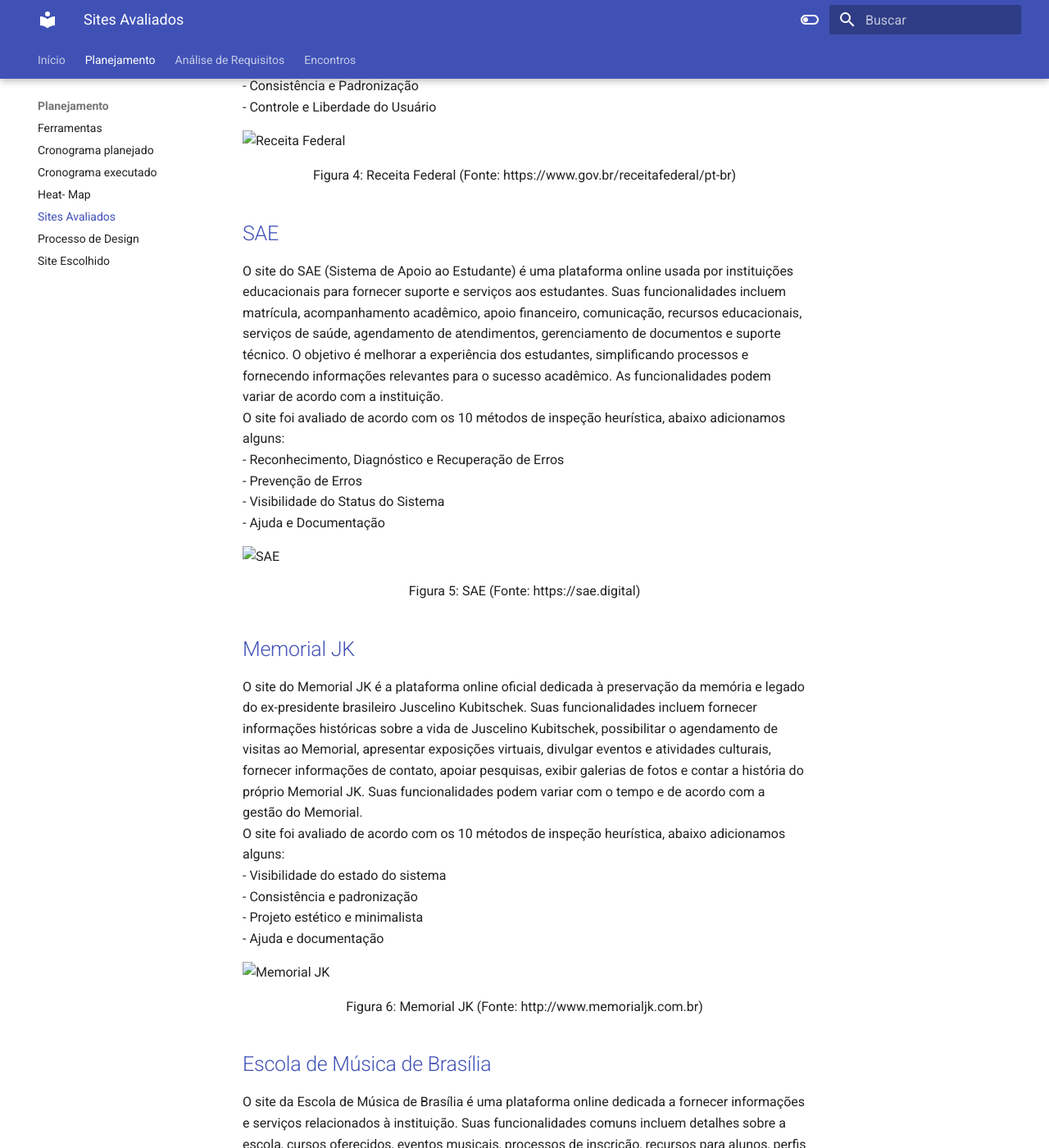
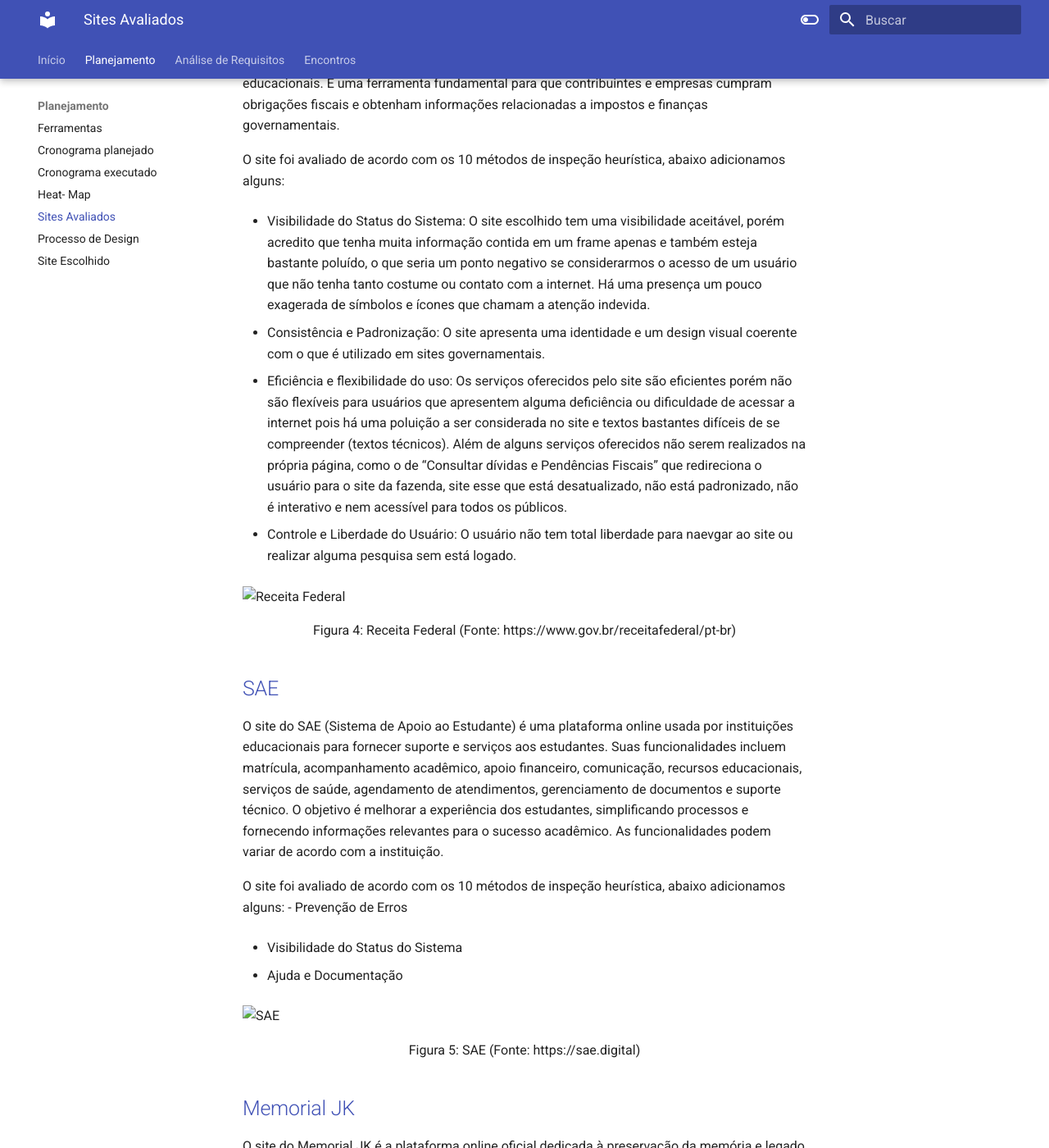
Before and after one commit to Interacao-Humano-Computador/2023.2--BRB-Mobilidade, an MkDocs documentation site: the page built from docs/planejamentoProj/lista_Site.md, in a window 1280 px wide and 1400 px high, scrolled down 1824 px. Shown: the whole window at 82% size. Built offline with MkDocs 1.6.1 and Material for MkDocs 9.7.7, drawn with Linux system fonts in a browser that asks for light colours; some of the changed text lies outside the part shown.

Commit message:
att lista de site

```diff
--- a/docs/planejamentoProj/lista_Site.md
+++ b/docs/planejamentoProj/lista_Site.md
@@ -7,13 +7,19 @@
 Antes de chegarmos à conclusão de que o Brb Mobilidade era a opção mais adequada, o grupo apresentou alguns outros sites que também poderiam ser relevantes. Abaixo há uma lista de todos os sites que foram avaliados.
 
 ## [GOV](https://www.gov.br/fazenda/pt-br)
-O GOV É uma plataforma online oferecida por uma entidade governamental responsável pelas finanças e receitas públicas em um país. Ele oferece várias funcionalidades, incluindo informações fiscais e tributárias, acesso a documentos e formulários, calculadoras de impostos, consultas, acompanhamento de reembolsos, publicações econômicas, notícias, serviços online, informações sobre programas de incentivo fiscal e recursos educacionais.  <br>
-Esse site foi projetado para ajudar contribuintes e empresas a entender e cumprir obrigações fiscais e regulatórias, além de fornecer informações econômicas relevantes. <br>
-O site foi avaliado de acordo com os 10 métodos de inspeção heurística, abaixo adicionamos alguns: <br>
-- Ajuda e documentação <br>
-- Controle e liberdade do usuário <br>
-- Reconhecimento em vez de memorização <br>
-- Prevenção de erros <br>
+O GOV É uma plataforma online oferecida por uma entidade governamental responsável pelas finanças e receitas públicas em um país. Ele oferece várias funcionalidades, incluindo informações fiscais e tributárias, acesso a documentos e formulários, calculadoras de impostos, consultas, acompanhamento de reembolsos, publicações econômicas, notícias, serviços online, informações sobre programas de incentivo fiscal e recursos educacionais.
+
+Esse site foi projetado para ajudar contribuintes e empresas a entender e cumprir obrigações fiscais e regulatórias, além de fornecer informações econômicas relevantes.
+
+O site foi avaliado de acordo com os 10 métodos de inspeção heurística, abaixo adicionamos alguns:
+
+- Ajuda e documentação
+
+- Controle e liberdade do usuário
+
+- Reconhecimento em vez de memorização
+
+- Prevenção de erros
 
 ![Ministério da Fazenda](assets/minis%20fazenda.png)
 
@@ -23,13 +29,19 @@
 
 
 ## [Inep](https://www.gov.br/inep/pt-br)
-O site do INEP (Instituto Nacional de Estudos e Pesquisas Educacionais Anísio Teixeira) é uma plataforma online do governo brasileiro que disponibiliza informações e serviços relacionados à educação. Suas principais funcionalidades incluem a divulgação de resultados de avaliações, consulta de notas, inscrição em exames, acesso a dados educacionais, pesquisas, informações sobre o Censo Escolar, legislação educacional, provas anteriores, notícias e orientações. <br>
-É uma ferramenta essencial para estudantes, educadores e pesquisadores interessados no sistema educacional brasileiro.<br>
-O site foi avaliado de acordo com os 10 métodos de inspeção heurística, abaixo adicionamos alguns: <br>
-- Controle e Liberdade do Usuário <br>
-- Prevenção de Erros <br>
-- Reconhecimento, Diagnóstico e Recuperação de Erros <br>
-- Ajuda e Documentação <br>
+O site do INEP (Instituto Nacional de Estudos e Pesquisas Educacionais Anísio Teixeira) é uma plataforma online do governo brasileiro que disponibiliza informações e serviços relacionados à educação. Suas principais funcionalidades incluem a divulgação de resultados de avaliações, consulta de notas, inscrição em exames, acesso a dados educacionais, pesquisas, informações sobre o Censo Escolar, legislação educacional, provas anteriores, notícias e orientações.
+
+É uma ferramenta essencial para estudantes, educadores e pesquisadores interessados no sistema educacional brasileiro.
+
+O site foi avaliado de acordo com os 10 métodos de inspeção heurística, abaixo adicionamos alguns:
+
+- Controle e Liberdade do Usuário
+
+- Prevenção de Erros
+
+- Reconhecimento, Diagnóstico e Recuperação de Erros
+
+- Ajuda e Documentação
 
 ![Inep](assets/inep.png)
 
@@ -39,12 +51,31 @@
 
 
 ## [Receita Federal](https://www.gov.br/receitafederal/pt-br)
-O site da Receita Federal é uma plataforma online oferecida pela agência governamental responsável pela administração de impostos federais em um país. Suas funcionalidades incluem informações tributárias, acesso a documentos e formulários, calculadoras de impostos, consulta de situação fiscal, acompanhamento de restituições, serviços online para transações fiscais, publicações e notícias econômicas, informações sobre programas de incentivo fiscal e recursos educacionais. É uma ferramenta fundamental para que contribuintes e empresas cumpram obrigações fiscais e obtenham informações relacionadas a impostos e finanças governamentais. <br>
-O site foi avaliado de acordo com os 10 métodos de inspeção heurística, abaixo adicionamos alguns: <br>
-- Flexibilidade e Eficiência de Uso <br>
-- Design Estético e Minimalista <br>
-- Consistência e Padronização <br>
-- Controle e Liberdade do Usuário <br>
+O site da Receita Federal é uma plataforma online oferecida pela agência governamental responsável pela administração de impostos federais em um país. Suas funcionalidades incluem informações tributárias, acesso a documentos e formulários, calculadoras de impostos, consulta de situação fiscal, acompanhamento de restituições, serviços online para transações fiscais, publicações e notícias econômicas, informações sobre programas de incentivo fiscal e recursos educacionais. É uma ferramenta fundamental para que contribuintes e empresas cumpram obrigações fiscais e obtenham informações relacionadas a impostos e finanças governamentais.
+
+O site foi avaliado de acordo com os 10 métodos de inspeção heurística, abaixo adicionamos alguns:
+
+- Visibilidade do Status do Sistema: O site escolhido tem uma visibilidade
+aceitável, porém acredito que tenha muita informação contida em um frame
+apenas e também esteja bastante poluído, o que seria um ponto negativo se
+considerarmos o acesso de um usuário que não tenha tanto costume ou
+contato com a internet. Há uma presença um pouco exagerada de símbolos e
+ícones que chamam a atenção indevida.
+
+- Consistência e Padronização: O site apresenta uma identidade e um design
+visual coerente com o que é utilizado em sites governamentais.
+
+- Eficiência e flexibilidade do uso: Os serviços oferecidos pelo site são
+eficientes porém não são flexíveis para usuários que apresentem alguma
+deficiência ou dificuldade de acessar a internet pois há uma poluição a ser
+considerada no site e textos bastantes difíceis de se compreender (textos
+técnicos). Além de alguns serviços oferecidos não serem realizados na
+própria página, como o de “Consultar dívidas e Pendências Fiscais” que
+redireciona o usuário para o site da fazenda, site esse que está desatualizado,
+não está padronizado, não é interativo e nem acessível para todos os
+públicos.
+
+- Controle e Liberdade do Usuário: O usuário não tem total liberdade para naevgar ao site ou realizar alguma pesquisa sem está logado.
 
 ![Receita Federal](assets/receita%20federal.png)
 
@@ -54,12 +85,15 @@
 
 
 ## [SAE](https://sae.digital)
-O site do SAE (Sistema de Apoio ao Estudante) é uma plataforma online usada por instituições educacionais para fornecer suporte e serviços aos estudantes. Suas funcionalidades incluem matrícula, acompanhamento acadêmico, apoio financeiro, comunicação, recursos educacionais, serviços de saúde, agendamento de atendimentos, gerenciamento de documentos e suporte técnico. O objetivo é melhorar a experiência dos estudantes, simplificando processos e fornecendo informações relevantes para o sucesso acadêmico. As funcionalidades podem variar de acordo com a instituição. <br>
-O site foi avaliado de acordo com os 10 métodos de inspeção heurística, abaixo adicionamos alguns: <br>
-- Reconhecimento, Diagnóstico e Recuperação de Erros <br>
-- Prevenção de Erros <br>
-- Visibilidade do Status do Sistema <br>
-- Ajuda e Documentação <br>
+O site do SAE (Sistema de Apoio ao Estudante) é uma plataforma online usada por instituições educacionais para fornecer suporte e serviços aos estudantes. Suas funcionalidades incluem matrícula, acompanhamento acadêmico, apoio financeiro, comunicação, recursos educacionais, serviços de saúde, agendamento de atendimentos, gerenciamento de documentos e suporte técnico. O objetivo é melhorar a experiência dos estudantes, simplificando processos e fornecendo informações relevantes para o sucesso acadêmico. As funcionalidades podem variar de acordo com a instituição.
+
+O site foi avaliado de acordo com os 10 métodos de inspeção heurística, abaixo adicionamos alguns:
+- Prevenção de Erros
+
+- Visibilidade do Status do Sistema
+
+- Ajuda e Documentação
+
 
 ![SAE](assets/sae.png)
 
@@ -69,12 +103,18 @@
 
 
 ## [Memorial JK](http://www.memorialjk.com.br)
-O site do Memorial JK é a plataforma online oficial dedicada à preservação da memória e legado do ex-presidente brasileiro Juscelino Kubitschek. Suas funcionalidades incluem fornecer informações históricas sobre a vida de Juscelino Kubitschek, possibilitar o agendamento de visitas ao Memorial, apresentar exposições virtuais, divulgar eventos e atividades culturais, fornecer informações de contato, apoiar pesquisas, exibir galerias de fotos e contar a história do próprio Memorial JK. Suas funcionalidades podem variar com o tempo e de acordo com a gestão do Memorial.  <br>
-O site foi avaliado de acordo com os 10 métodos de inspeção heurística, abaixo adicionamos alguns: <br>
-- Visibilidade do estado do sistema <br>
-- Consistência e padronização <br>
-- Projeto estético e minimalista <br>
-- Ajuda e documentação <br>
+O site do Memorial JK é a plataforma online oficial dedicada à preservação da memória e legado do ex-presidente brasileiro Juscelino Kubitschek. Suas funcionalidades incluem fornecer informações históricas sobre a vida de Juscelino Kubitschek, possibilitar o agendamento de visitas ao Memorial, apresentar exposições virtuais, divulgar eventos e atividades culturais, fornecer informações de contato, apoiar pesquisas, exibir galerias de fotos e contar a história do próprio Memorial JK. Suas funcionalidades podem variar com o tempo e de acordo com a gestão do Memorial.
+
+O site foi avaliado de acordo com os 10 métodos de inspeção heurística, abaixo adicionamos alguns:
+
+- Visibilidade do estado do sistema
+
+- Consistência e padronização
+
+- Projeto estético e minimalista
+
+- Ajuda e documentação
+
 
 ![Memorial JK](assets/memorial%20jk.png)
 
@@ -84,12 +124,18 @@
 
 
 ## [Escola de Música de Brasília](https://www.escolademusicadebrasilia.com)
-O site da Escola de Música de Brasília é uma plataforma online dedicada a fornecer informações e serviços relacionados à instituição. Suas funcionalidades comuns incluem detalhes sobre a escola, cursos oferecidos, eventos musicais, processos de inscrição, recursos para alunos, perfis dos professores, notícias e atualizações, galeria de mídia, informações de contato e perguntas frequentes. No entanto, as características específicas podem variar dependendo da escola e de suas atualizações. É recomendável visitar o site oficial da Escola de Música de Brasília para obter informações precisas e atualizadas sobre seus serviços e recursos.<br>
-O site foi avaliado de acordo com os 10 método de inspeção heurística, abaixo adicionamos alguns: <br>
-- Flexibilidade e Eficiência de Uso <br>
-- Design Estético e Minimalista <br>
-- Consistência e Padronização <br>
-- Controle e Liberdade do Usuário <br>
+O site da Escola de Música de Brasília é uma plataforma online dedicada a fornecer informações e serviços relacionados à instituição. Suas funcionalidades comuns incluem detalhes sobre a escola, cursos oferecidos, eventos musicais, processos de inscrição, recursos para alunos, perfis dos professores, notícias e atualizações, galeria de mídia, informações de contato e perguntas frequentes. No entanto, as características específicas podem variar dependendo da escola e de suas atualizações. É recomendável visitar o site oficial da Escola de Música de Brasília para obter informações precisas e atualizadas sobre seus serviços e recursos.
+
+O site foi avaliado de acordo com os 10 método de inspeção heurística, abaixo adicionamos alguns:
+
+- Flexibilidade e Eficiência de Uso
+
+- Design Estético e Minimalista
+
+- Consistência e Padronização
+
+- Controle e Liberdade do Usuário
+
 
 ![Escola de Música](assets/escola%20de%20musica.png)
 
@@ -100,12 +146,18 @@
 
 ## [BRB Mobilidade](https://mobilidade.brb.com.br/passelivre/)
 
-Dentre os sites analisados de forma individual, o escolhido foi o "[BRB Mobilidade](https://mobilidade.brb.com.br)". Esse é um sítio gratuito, disponível para uso, de forma online na internet, o qual teve seu projeto inicial realizado para atender aos usuários do cartão de mobilidade no transporte público do Distrito Federal com o inutito de unificar o processo de bilhetagem. <br>
-O site foi avaliado de acordo com os 10 métodos de inspeção heurística, abaixo adicionamos alguns: <br>
-- Visibilidade do estado do sistema <br>
-- Consistência e padronização <br>
-- Projeto estético e minimalista <br>
-- Ajuda e documentação <br>
+Dentre os sites analisados de forma individual, o escolhido foi o "[BRB Mobilidade](https://mobilidade.brb.com.br)". Esse é um sítio gratuito, disponível para uso, de forma online na internet, o qual teve seu projeto inicial realizado para atender aos usuários do cartão de mobilidade no transporte público do Distrito Federal com o inutito de unificar o processo de bilhetagem.
+
+O site foi avaliado de acordo com os 10 métodos de inspeção heurística, abaixo adicionamos alguns:
+
+- Visibilidade do estado do sistema
+
+- Consistência e padronização
+
+- Projeto estético e minimalista
+
+- Ajuda e documentação
+
 
 ![Imagem do BRB Mobilidade](assets/brb.png)
 
```
